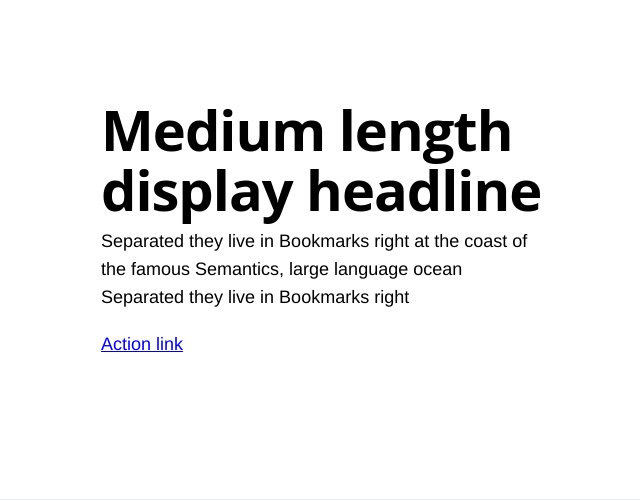
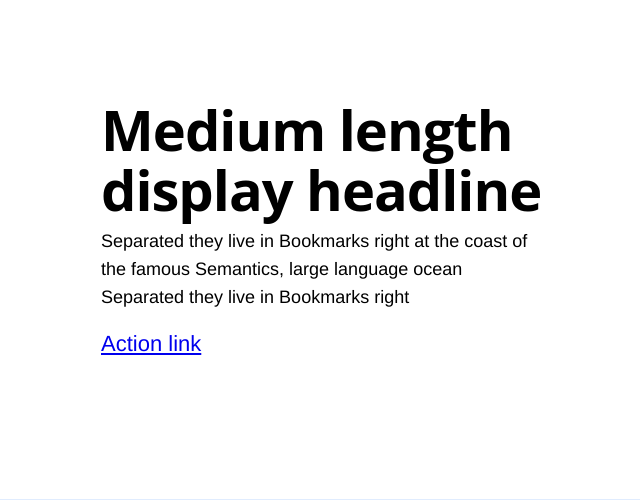
Before and after one commit to debosch/dev.bx, a PHP site: page / in a window 1280 px wide, with the pointer over the restyled element; the page is wider, and only the part inside the window is pictured. Shown: the part 411-912 px from the top of that part, without its empty margins (60-700 px from the left). Run offline with PHP 8.4, Linux system fonts and the light colour scheme.

Commit message:
Added pseudo classes for stylization

```diff
--- a/HWMockup/style.css
+++ b/HWMockup/style.css
@@ -123,6 +123,12 @@ div {
     vertical-align: bottom;
 }
 
+.action-link:hover {
+    font-size: 22px;
+    margin-right: 300px;
+    font-weight: 500;
+}
+
 .container {
     width: 1440px;
     max-width: 100%;
@@ -185,6 +191,10 @@ div {
     color: #0089f2;
 }
 
+.catchy-text:hover {
+    text-decoration: underline;
+}
+
 .more-margin {
     margin-top: 26px;
 }
@@ -195,3 +205,8 @@ div {
     margin-right: 0;
     height: 120px;
 }
+
+.stylish-ul li:hover {
+    font-weight: 700;
+    padding-left: 20px;
+}
```
